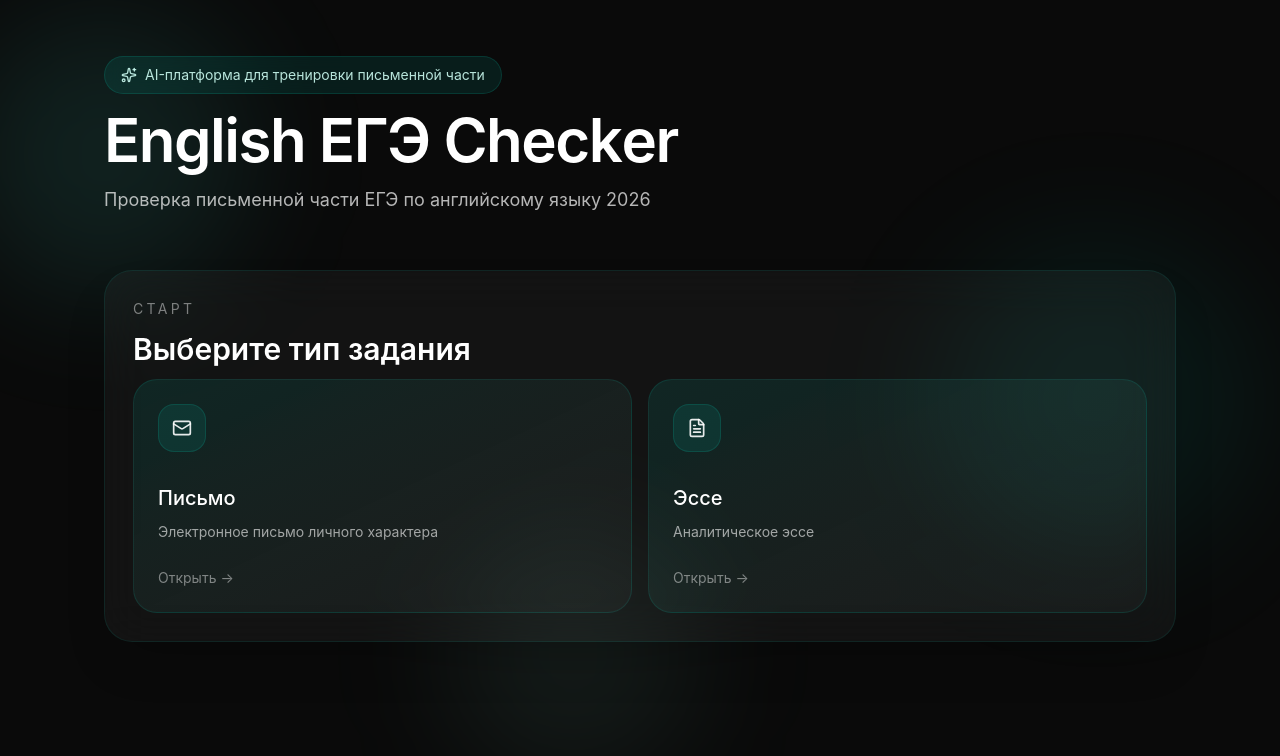
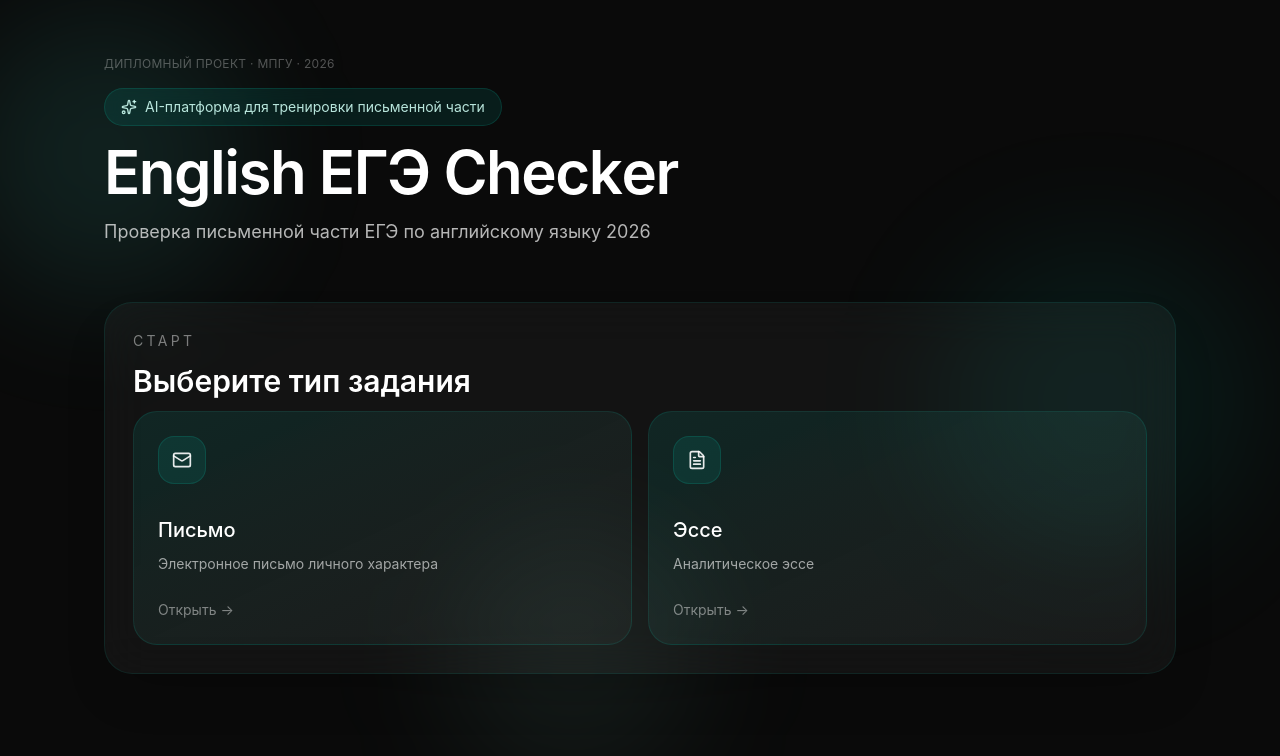
Before and after one commit to valeriatcar2/english-ege-checker, a React (Vite) app: page / in a window 1280 px wide. Shown: the top 756 px of the page. Built offline with nearby package versions, Linux system fonts and the light colour scheme.

Commit message:
Add heading

```diff
--- a/src/App.tsx
+++ b/src/App.tsx
@@ -119,6 +119,9 @@ function Header() {
 
   return (
     <div className="mb-10 md:mb-14">
+      <div className="mb-4 text-xs uppercase tracking-wide text-white/30">
+        Дипломный проект · МПГУ · 2026
+      </div>
       <div className="mb-4 inline-flex items-center gap-2 rounded-full border border-teal-400/15 bg-teal-400/10 px-4 py-2 text-sm text-teal-100/90 backdrop-blur">
         <Sparkles className="h-4 w-4" />
         AI-платформа для тренировки письменной части
```
